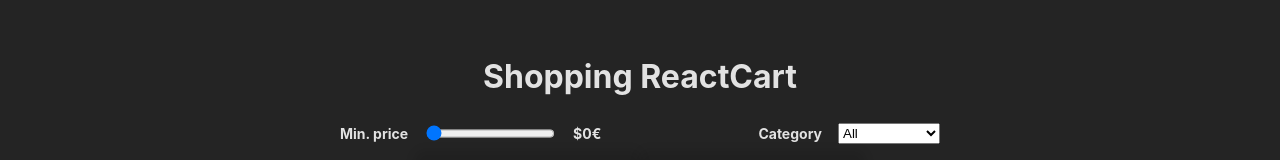
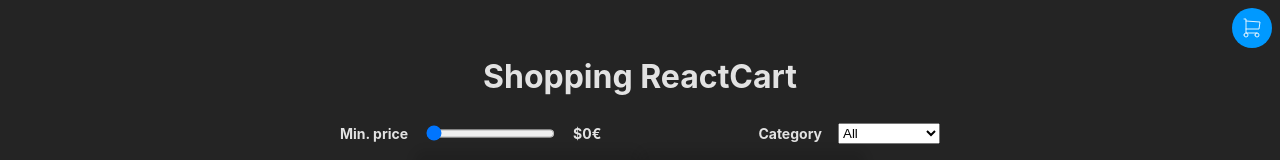
Before and after one commit to KevinVanDerSchans/shopping-cart-react, a React (Vite) app: page / in a window 1280 px wide. Shown: the top 160 px of the page. Built offline with nearby package versions, Linux system fonts and the light colour scheme.

Commit message:
Create Cart component

```diff
--- /dev/null
+++ b/src/components/Cart/Cart.css
@@ -0,0 +1,56 @@
+.cart {
+  background: #000;
+  display: none;
+  padding: 32px;
+  position: fixed;
+  right: 0px;
+  top: 0px;
+  width: 200px;
+}
+
+.cart img {
+  aspect-ratio: 16/9;
+  width: 100%;
+}
+
+.cart li {
+  border-bottom: 1px solid #444;
+  padding-bottom: 16px;
+}
+
+.cart footer {
+  display: flex;
+  gap: 8px;
+  justify-content: center;
+  align-items: center;
+}
+
+.cart footer button {
+  padding: 8px;
+}
+
+.cart-button {
+  align-items: center;
+  background: #09f;
+  border-radius: 9999px;
+  cursor: pointer;
+  display: flex;
+  height: 32px;
+  justify-content: center;
+  padding: 4px;
+  position: absolute;
+  right: 8px;
+  top: 8px;
+  transition: all 0.3s ease;
+  width: 32px;
+  z-index: 9999;
+}
+
+.cart-button:hover {
+  scale: 1.1;
+}
+
+.cart-button ~ input:checked ~ .cart {
+  height: 100%;
+  display: block;
+}
--- /dev/null
+++ b/src/components/Cart/Cart.jsx
@@ -0,0 +1,38 @@
+import { useId } from 'react'
+import { CartIcon, ClearCartIcon } from '../Icons/Icons'
+import './Cart.css'
+
+export function Cart() {
+  const cartCheckboxId = useId()
+
+  return (
+    <>
+      <label className='cart-button' htmlFor={cartCheckboxId}>
+        <CartIcon />
+      </label>
+      <input id={cartCheckboxId} type='checkbox' hidden />
+
+      <aside className='cart'>
+        <ul>
+          <li>
+            <img src='' alt='Iphone' />
+
+            <div>
+              <strong>iPhone - 1500€</strong>
+            </div>
+
+            <footer>
+              <small>Qty: 1</small>
+
+              <button>+</button>
+            </footer>
+          </li>
+        </ul>
+
+        <button>
+          <ClearCartIcon />
+        </button>
+      </aside>
+    </>
+  )
+}
--- a/src/components/app/App.jsx
+++ b/src/components/app/App.jsx
@@ -6,6 +6,7 @@
 import { Footer } from '../Footer/Footer'
 import { IS_DEVELOPMENT } from '../../config'
 import './App.css'
+import { Cart } from '../Cart/Cart'
 
 function App() {
   const [products] = useState(initialProducts)
@@ -16,6 +17,7 @@
   return (
     <>
       <Header />
+      <Cart />
       <Products products={filteredProducts} />
       {IS_DEVELOPMENT && <Footer />}
     </>
```
